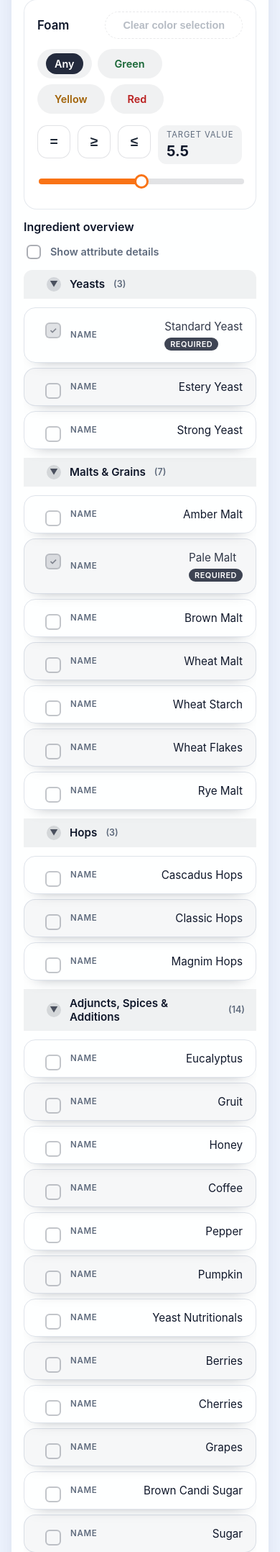
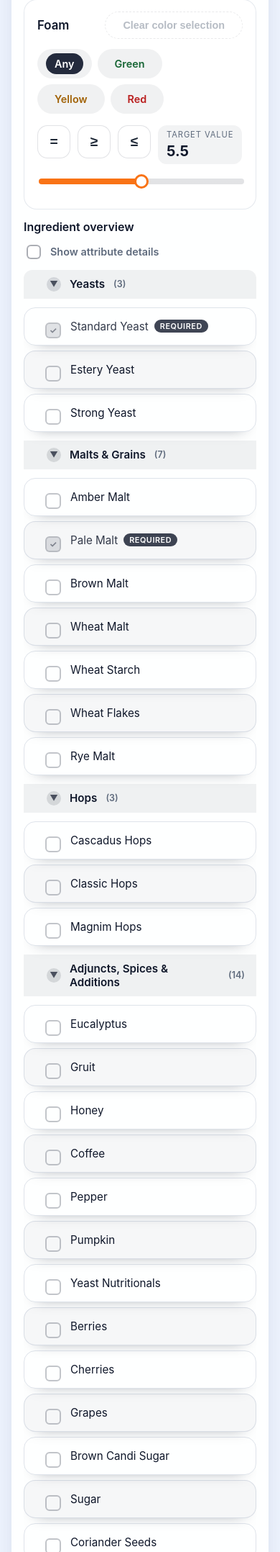
Before and after one commit to wojoeraf/AleAbbeyBeerCalculator, a Flask app: page / in a window 390 px wide. Shown: the part 1693-3849 px from the top of the page at 72% size. Run offline with Flask 3, Linux system fonts and the light colour scheme.

Commit message:
Fix mobile ingredient table layout

```diff
--- a/static/styles.css
+++ b/static/styles.css
@@ -1363,9 +1363,15 @@ details summary {
   }
 
   .ingredient-name {
-    align-items: flex-start;
-    flex-direction: column;
-    gap: 6px;
+    align-items: center;
+    flex-direction: row;
+    gap: 8px;
+    flex-wrap: wrap;
+  }
+
+  .ingredients-table td.ingredient-name-cell::before {
+    display: none;
+    content: none;
   }
 
   .ingredient-option {
--- a/templates/index.html
+++ b/templates/index.html
@@ -181,7 +181,7 @@
                                                     <span class="checkbox-visual"></span>
                                                 </label>
                                             </td>
-                                            <td data-label="{{ ui.table_name }}">
+                                            <td class="ingredient-name-cell" data-label="{{ ui.table_name }}">
                                                 <div class="ingredient-name">
                                                     <span>{{ ing.name }}</span>
                                                     <span class="ingredient-badge badge-required" data-required-badge
```
